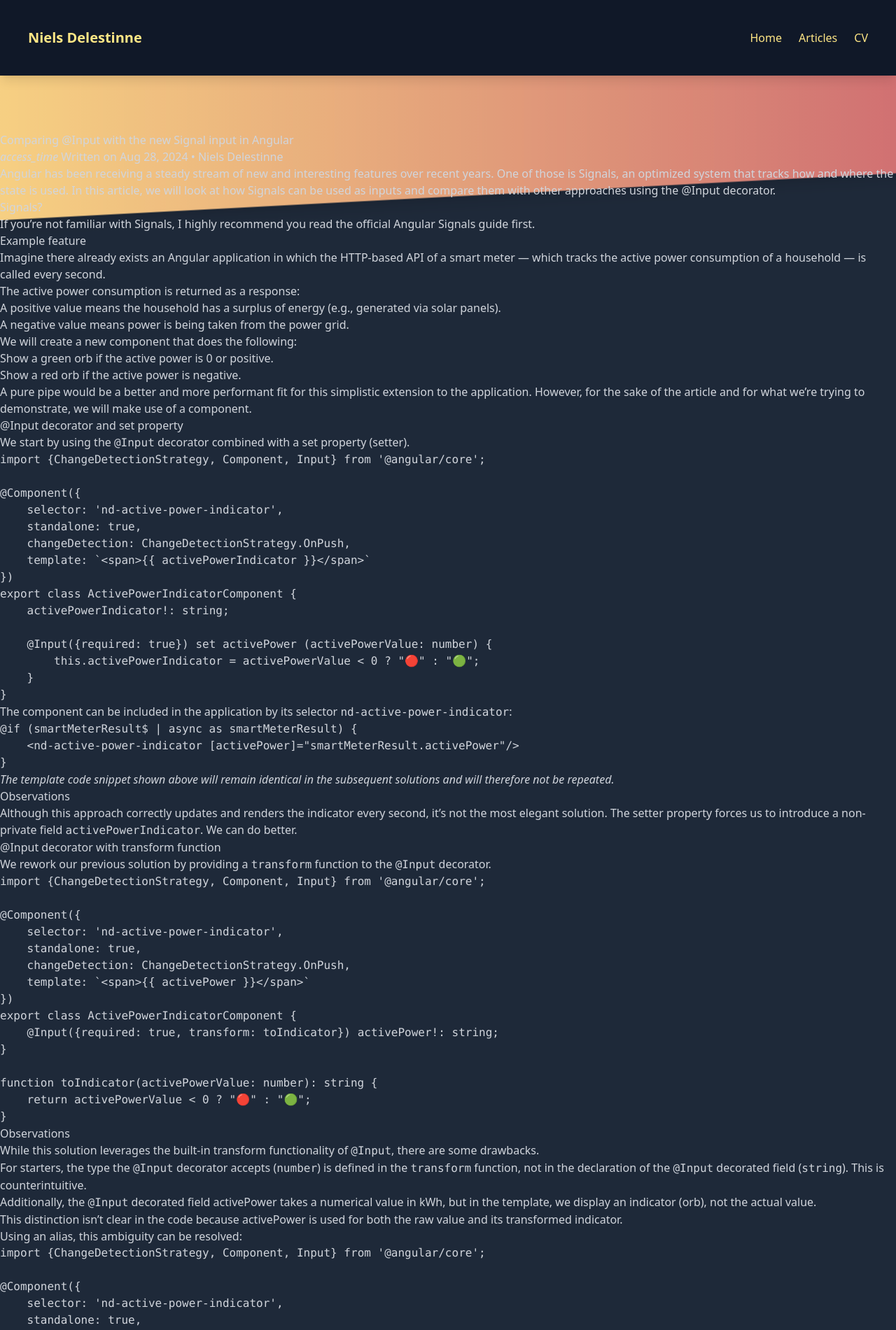
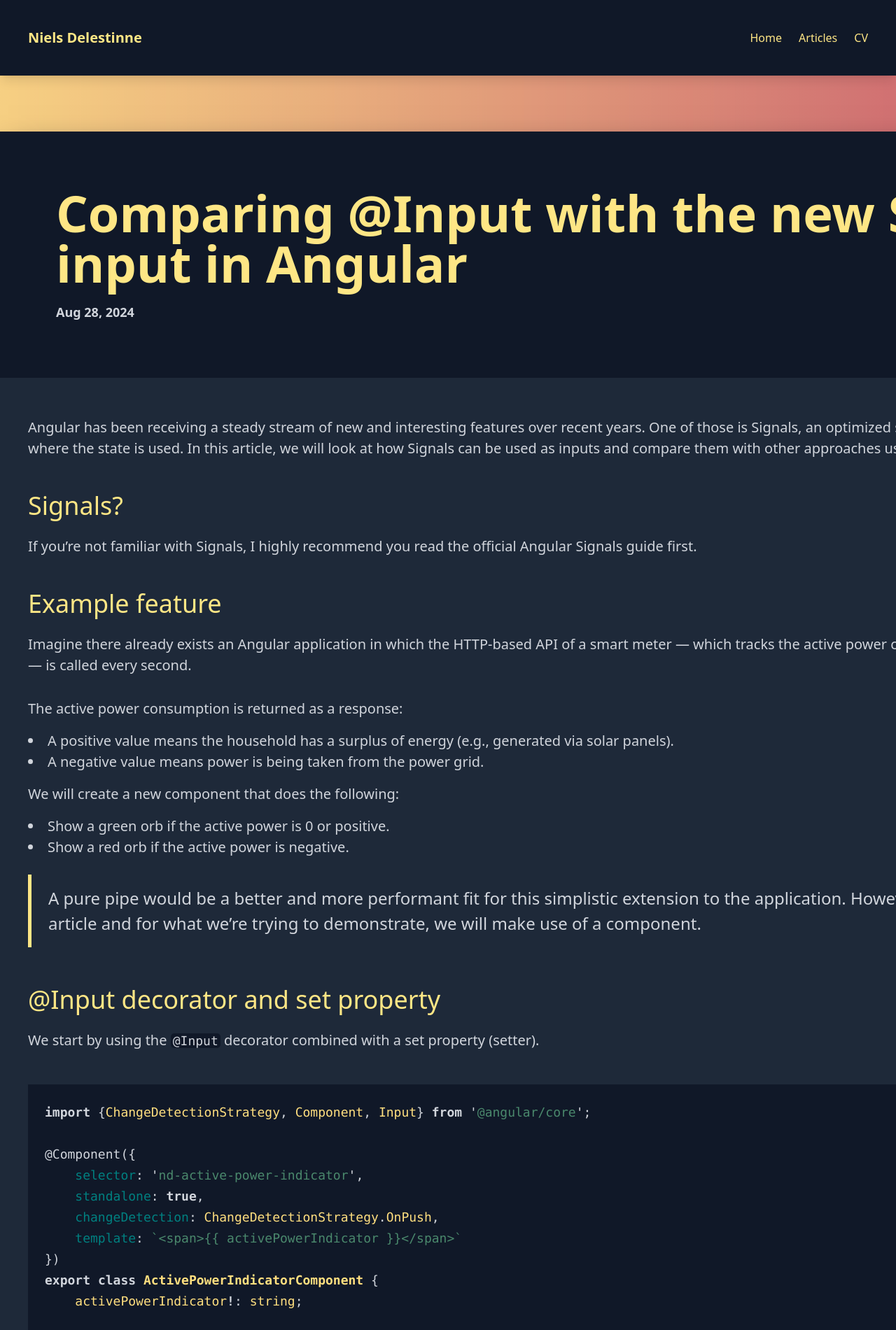
Before and after one commit to nielsdelestinne/niedel.be, a Jekyll site: the page built from _posts/2024-08-28-comparing_input_with_signal_input_angular.markdown, in a window 1280 px wide. Shown: the top 1901 px of the page at 70% size. Built offline with Jekyll 4.4.1, drawn with Linux system fonts in a browser that asks for light colours; some of the changed text lies outside the part shown.

Commit message:
Finished post template & custom css (incl. syntax highlighting)

```diff
--- a/_layouts/articles.html
+++ b/_layouts/articles.html
@@ -24,7 +24,7 @@ layout: default
     <div class="basis-3/3 shadow-2xl shadow-gray-950 bg-gray-800 relative">
         <div class="w-full h-40 bg-gradient-to-r from-amber-200 to-rose-400/75 absolute -z-10 scale-[1.0125] -translate-y-1 lg:-translate-y-2.5"></div>
         <section class="text-left flex flex-col lg:flex-row content-start items-stretch">
-            <header class=" w-full lg:min-w-3/5 bg-gray-900 flex items-center p-10 lg:p-20">
+            <header class=" w-full lg:min-w-3/5 bg-gradient-to-b from-gray-900 to-gray-900/25 flex items-center p-10 lg:p-20">
                 <div class="flex flex-col">
                     <a class="text-4xl lg:text-5xl font-bold text-amber-200 hover:underline" href="{{ post.url | relative_url }}">
                         {{ post.title | escape }}
--- a/_layouts/post.html
+++ b/_layouts/post.html
@@ -1,42 +1,40 @@
 ---
 layout: default
 ---
+
+<div class="container mx-auto flex flex-row flex-wrap gap-15 lg:gap-30">
+
+    <div class="basis-3/3 shadow-2xl shadow-gray-950 bg-gray-800">
+        <section class="text-left flex flex-col content-start items-stretch">
+            <header class=" w-full bg-gray-900 flex items-center p-20">
+                <div class="flex flex-col">
+                    <h1 class="text-4xl lg:text-7xl font-bold text-amber-200">
+                        {{ page.title | escape }}
+                    </h1>
+                    <time class="mt-5 text-lg font-bold text-gray-300" datetime="{{ page.date | date_to_xmlschema }}" itemprop="datePublished">
+                        {%- assign date_format = site.minima.date_format | default: "%b %-d, %Y" -%}
+                        <span> {{ page.date | date: date_format }}</span>
+                    </time>
+                </div>
+            </header>
+            <article class="p-10 bg-gray-800" itemscope itemtype="http://schema.org/BlogPosting">
+
+                <div itemprop="articleBody">
+                    {{ content }}
+                </div>
+
+                <hr class="bg-gradient-to-r from-amber-200 to-rose-400/75 h-0.5 w-1/3 mt-20 mb-5 border-0">
+                <p>Thank you for reading & kind regards, Niels</p>
+
+                <a href="{{ page.url | relative_url }}" hidden></a>
+            </article>
+        </section>
+    </div>
+
+</div>
+
 
 <div class="top-page-banner-wrapper">
     <div class="top-page-banner-container">
     </div>
 </div>
-
-<div class="container">
-    <div class="content-wrapper-post z-depth-5">
-
-        <header class="post-header padding">
-            <h1 class="post-title no-margin" itemprop="name headline">{{ page.title | escape }}</h1>
-            <p class="post-meta">
-                <time class="dt-published" datetime="{{ page.date | date_to_xmlschema }}" itemprop="datePublished">
-                    <i class="tiny material-icons">access_time</i>
-                    {%- assign date_format = site.minima.date_format | default: "%b %-d, %Y" -%}
-                    <span> Written on {{ page.date | date: date_format }}</span>
-                </time>
-                {%- if page.author -%}
-                • <span itemprop="author" itemscope itemtype="http://schema.org/Person"><span
-                    class="p-author h-card" itemprop="name">{{ page.author }}</span></span>
-                {%- endif -%}
-            </p>
-        </header>
-
-        <article class="content-wrapper-post-inner no-margin-bottom post h-entry" itemscope
-                 itemtype="http://schema.org/BlogPosting">
-
-            <div class="post-content" itemprop="articleBody">
-                {{ content }}
-            </div>
-
-            <hr class="fade">
-            <p>Thank you for reading, <a href="/who" title="Niels Delestinne">Niels</a></p>
-
-            <a class="u-url" href="{{ page.url | relative_url }}" hidden></a>
-        </article>
-
-    </div>
-</div>
--- a/assets/niedel-tailwind.css
+++ b/assets/niedel-tailwind.css
@@ -539,9 +539,6 @@
   .static {
     position: static;
   }
-  .sticky {
-    position: sticky;
-  }
   .bottom-0 {
     bottom: calc(var(--spacing) * 0);
   }
@@ -569,12 +566,6 @@
   .m-5 {
     margin: calc(var(--spacing) * 5);
   }
-  .m-10 {
-    margin: calc(var(--spacing) * 10);
-  }
-  .m-20 {
-    margin: calc(var(--spacing) * 20);
-  }
   .mx-auto {
     margin-inline: auto;
   }
@@ -593,8 +584,14 @@
   .mt-8 {
     margin-top: calc(var(--spacing) * 8);
   }
+  .mt-20 {
+    margin-top: calc(var(--spacing) * 20);
+  }
   .mb-2 {
     margin-bottom: calc(var(--spacing) * 2);
+  }
+  .mb-5 {
+    margin-bottom: calc(var(--spacing) * 5);
   }
   .mb-10 {
     margin-bottom: calc(var(--spacing) * 10);
@@ -664,63 +661,27 @@
   .w-1 {
     width: calc(var(--spacing) * 1);
   }
-  .w-1\/2 {
-    width: calc(1/2 * 100%);
-  }
   .w-1\/3 {
     width: calc(1/3 * 100%);
   }
-  .w-3 {
-    width: calc(var(--spacing) * 3);
-  }
-  .w-3\/5 {
-    width: calc(3/5 * 100%);
-  }
   .w-4 {
     width: calc(var(--spacing) * 4);
   }
-  .w-5 {
-    width: calc(var(--spacing) * 5);
-  }
-  .w-5\/8 {
-    width: calc(5/8 * 100%);
-  }
-  .w-60 {
-    width: calc(var(--spacing) * 60);
-  }
   .w-80 {
     width: calc(var(--spacing) * 80);
   }
   .w-full {
     width: 100%;
   }
-  .min-w-3 {
-    min-width: calc(var(--spacing) * 3);
-  }
-  .min-w-3\/5 {
-    min-width: calc(3/5 * 100%);
-  }
-  .flex-grow {
-    flex-grow: 1;
-  }
-  .grow {
-    flex-grow: 1;
-  }
   .basis-1 {
     flex-basis: calc(var(--spacing) * 1);
   }
-  .basis-1\/3 {
-    flex-basis: calc(1/3 * 100%);
-  }
   .basis-1\/4 {
     flex-basis: calc(1/4 * 100%);
   }
   .basis-2 {
     flex-basis: calc(var(--spacing) * 2);
   }
-  .basis-2\/3 {
-    flex-basis: calc(2/3 * 100%);
-  }
   .basis-2\/4 {
     flex-basis: calc(2/4 * 100%);
   }
@@ -729,15 +690,6 @@
   }
   .basis-3\/3 {
     flex-basis: calc(3/3 * 100%);
-  }
-  .basis-3\/8 {
-    flex-basis: calc(3/8 * 100%);
-  }
-  .basis-5 {
-    flex-basis: calc(var(--spacing) * 5);
-  }
-  .basis-5\/8 {
-    flex-basis: calc(5/8 * 100%);
   }
   .border-collapse {
     border-collapse: collapse;
@@ -786,9 +738,6 @@
   .items-center {
     align-items: center;
   }
-  .items-start {
-    align-items: flex-start;
-  }
   .items-stretch {
     align-items: stretch;
   }
@@ -841,9 +790,6 @@
   .bg-gray-800 {
     background-color: var(--color-gray-800);
   }
-  .bg-gray-800\/50 {
-    background-color: color-mix(in oklab, var(--color-gray-800) 50%, transparent);
-  }
   .bg-gray-900 {
     background-color: var(--color-gray-900);
   }
@@ -874,18 +820,6 @@
     --tw-gradient-from: var(--color-gray-900);
     --tw-gradient-stops: var(--tw-gradient-via-stops, var(--tw-gradient-position,) var(--tw-gradient-from) var(--tw-gradient-from-position), var(--tw-gradient-to) var(--tw-gradient-to-position));
   }
-  .from-rose-400 {
-    --tw-gradient-from: var(--color-rose-400);
-    --tw-gradient-stops: var(--tw-gradient-via-stops, var(--tw-gradient-position,) var(--tw-gradient-from) var(--tw-gradient-from-position), var(--tw-gradient-to) var(--tw-gradient-to-position));
-  }
-  .from-rose-400\/75 {
-    --tw-gradient-from: color-mix(in oklab, var(--color-rose-400) 75%, transparent);
-    --tw-gradient-stops: var(--tw-gradient-via-stops, var(--tw-gradient-position,) var(--tw-gradient-from) var(--tw-gradient-from-position), var(--tw-gradient-to) var(--tw-gradient-to-position));
-  }
-  .to-amber-200 {
-    --tw-gradient-to: var(--color-amber-200);
-    --tw-gradient-stops: var(--tw-gradient-via-stops, var(--tw-gradient-position,) var(--tw-gradient-from) var(--tw-gradient-from-position), var(--tw-gradient-to) var(--tw-gradient-to-position));
-  }
   .to-fuchsia-950 {
     --tw-gradient-to: var(--color-fuchsia-950);
     --tw-gradient-stops: var(--tw-gradient-via-stops, var(--tw-gradient-position,) var(--tw-gradient-from) var(--tw-gradient-from-position), var(--tw-gradient-to) var(--tw-gradient-to-position));
@@ -902,6 +836,10 @@
     --tw-gradient-to: var(--color-gray-900);
     --tw-gradient-stops: var(--tw-gradient-via-stops, var(--tw-gradient-position,) var(--tw-gradient-from) var(--tw-gradient-from-position), var(--tw-gradient-to) var(--tw-gradient-to-position));
   }
+  .to-gray-900\/25 {
+    --tw-gradient-to: color-mix(in oklab, var(--color-gray-900) 25%, transparent);
+    --tw-gradient-stops: var(--tw-gradient-via-stops, var(--tw-gradient-position,) var(--tw-gradient-from) var(--tw-gradient-from-position), var(--tw-gradient-to) var(--tw-gradient-to-position));
+  }
   .to-gray-900\/50 {
     --tw-gradient-to: color-mix(in oklab, var(--color-gray-900) 50%, transparent);
     --tw-gradient-stops: var(--tw-gradient-via-stops, var(--tw-gradient-position,) var(--tw-gradient-from) var(--tw-gradient-from-position), var(--tw-gradient-to) var(--tw-gradient-to-position));
@@ -938,12 +876,6 @@
   .py-4 {
     padding-block: calc(var(--spacing) * 4);
   }
-  .py-20 {
-    padding-block: calc(var(--spacing) * 20);
-  }
-  .pt-5 {
-    padding-top: calc(var(--spacing) * 5);
-  }
   .text-center {
     text-align: center;
   }
@@ -995,9 +927,6 @@
   }
   .text-gray-300 {
     color: var(--color-gray-300);
-  }
-  .text-gray-900 {
-    color: var(--color-gray-900);
   }
   .italic {
     font-style: italic;
@@ -1185,11 +1114,6 @@
       padding: calc(var(--spacing) * 20);
     }
   }
-  .lg\:text-center {
-    @media (width >= 64rem) {
-      text-align: center;
-    }
-  }
   .lg\:text-left {
     @media (width >= 64rem) {
       text-align: left;
@@ -1219,16 +1143,16 @@
       line-height: var(--tw-leading, var(--text-5xl--line-height));
     }
   }
+  .lg\:text-7xl {
+    @media (width >= 64rem) {
+      font-size: var(--text-7xl);
+      line-height: var(--tw-leading, var(--text-7xl--line-height));
+    }
+  }
   .lg\:text-lg {
     @media (width >= 64rem) {
       font-size: var(--text-lg);
       line-height: var(--tw-leading, var(--text-lg--line-height));
-    }
-  }
-  .lg\:text-xl {
-    @media (width >= 64rem) {
-      font-size: var(--text-xl);
-      line-height: var(--tw-leading, var(--text-xl--line-height));
     }
   }
   .hover\:lg\:-rotate-3 {
@@ -1241,6 +1165,254 @@
     }
   }
 }
+article {
+  h2 {
+    font-size: var(--text-4xl);
+    color: var(--color-amber-200);
+    padding: 1.5rem 0 0 0;
+  }
+  h3 {
+    font-size: var(--text-2xl);
+    color: var(--color-amber-200);
+    padding: 1.5rem 0 0 0;
+  }
+  p {
+    font-size: var(--text-xl);
+    padding: 1rem 0 1rem 0;
+  }
+  ul {
+    font-size: var(--text-xl);
+    list-style: disc inside;
+  }
+  ol {
+    font-size: var(--text-xl);
+    list-style: decimal inside;
+  }
+  img {
+    padding: 1rem 0 1rem 0;
+  }
+  blockquote {
+    margin: 1.5rem 0;
+    padding-left: 1.5rem;
+    border-left: 5px solid var(--color-amber-200);
+    p {
+      font-size: var(--text-2xl);
+    }
+  }
+  code {
+    font-size: var(--text-lg);
+  }
+  .language-plaintext {
+    background: var(--color-gray-900);
+    padding: 0 3px 0 3px;
+    border-radius: 5px;
+  }
+  .highlight {
+    font-size: var(--text-xl);
+    background: var(--color-gray-900);
+    margin: 2rem 0 2rem 0;
+    padding: 1.5rem;
+    overflow-x: auto;
+    .highlighter-rouge & {
+      background: #eef;
+    }
+  }
+  .highlight .c {
+    color: #999988;
+    font-style: italic;
+  }
+  .highlight .err {
+    color: #a61717;
+    background-color: #e3d2d2;
+  }
+  .highlight .k {
+    font-weight: bold;
+  }
+  .highlight .o {
+    font-weight: bold;
+  }
+  .highlight .cm {
+    color: #999988;
+    font-style: italic;
+  }
+  .highlight .cp {
+    color: #999999;
+    font-weight: bold;
+  }
+  .highlight .c1 {
+    color: #999988;
+    font-style: italic;
+  }
+  .highlight .cs {
+    color: #999999;
+    font-weight: bold;
+    font-style: italic;
+  }
+  .highlight .gd {
+    color: #000000;
+    background-color: #ffdddd;
+  }
+  .highlight .gd .x {
+    color: #000000;
+    background-color: #ffaaaa;
+  }
+  .highlight .ge {
+    font-style: italic;
+  }
+  .highlight .gr {
+    color: #aa0000;
+  }
+  .highlight .gh {
+    color: #999999;
+  }
+  .highlight .gi {
+    color: #000000;
+    background-color: #ddffdd;
+  }
+  .highlight .gi .x {
+    color: #000000;
+    background-color: #aaffaa;
+  }
+  .highlight .go {
+    color: #888888;
+  }
+  .highlight .gp {
+    color: #555555;
+  }
+  .highlight .gs {
+    font-weight: bold;
+  }
+  .highlight .gu {
+    color: #aaaaaa;
+  }
+  .highlight .gt {
+    color: #aa0000;
+  }
+  .highlight .kc {
+    font-weight: bold;
+  }
+  .highlight .kd {
+    font-weight: bold;
+  }
+  .highlight .kp {
+    font-weight: bold;
+  }
+  .highlight .kr {
+    font-weight: bold;
+  }
+  .highlight .kt {
+    color: #ffdf7f;
+    font-weight: bold;
+  }
+  .highlight .m {
+    color: #009999;
+  }
+  .highlight .s {
+    color: #4a886c;
+  }
+  .highlight .nx {
+    color: #ffdf7f;
+  }
+  .highlight .na {
+    color: #008080;
+  }
+  .highlight .nb {
+    color: #0086B3;
+  }
+  .highlight .nc {
+    color: #ffdf7f;
+    font-weight: bold;
+  }
+  .highlight .no {
+    color: #008080;
+  }
+  .highlight .ni {
+    color: #800080;
+  }
+  .highlight .ne {
+    color: #efa07e;
+    font-weight: bold;
+  }
+  .highlight .nf {
+    color: #efa07e;
+    font-weight: bold;
+  }
+  .highlight .nn {
+    color: #555555;
+  }
+  .highlight .nt {
+    color: #ffdf7f;
+  }
+  .highlight .nv {
+    color: #008080;
+  }
+  .highlight .ow {
+    font-weight: bold;
+  }
+  .highlight .w {
+    color: #bbbbbb;
+  }
+  .highlight .mf {
+    color: #009999;
+  }
+  .highlight .mh {
+    color: #009999;
+  }
+  .highlight .mi {
+    color: #009999;
+  }
+  .highlight .mo {
+    color: #009999;
+  }
+  .highlight .sb {
+    color: #4a886c;
+  }
+  .highlight .sc {
+    color: #4a886c;
+  }
+  .highlight .sd {
+    color: #4a886c;
+  }
+  .highlight .s2 {
+    color: #4a886c;
+  }
+  .highlight .se {
+    color: #4a886c;
+  }
+  .highlight .sh {
+    color: #4a886c;
+  }
+  .highlight .si {
+    color: #4a886c;
+  }
+  .highlight .sx {
+    color: #4a886c;
+  }
+  .highlight .sr {
+    color: #009926;
+  }
+  .highlight .s1 {
+    color: #4a886c;
+  }
+  .highlight .ss {
+    color: #990073;
+  }
+  .highlight .bp {
+    color: #999999;
+  }
+  .highlight .vc {
+    color: #008080;
+  }
+  .highlight .vg {
+    color: #008080;
+  }
+  .highlight .vi {
+    color: #008080;
+  }
+  .highlight .il {
+    color: #009999;
+  }
+}
 @keyframes spin {
   to {
     transform: rotate(360deg);
```
Also changed, not shown: tailwind.css.
